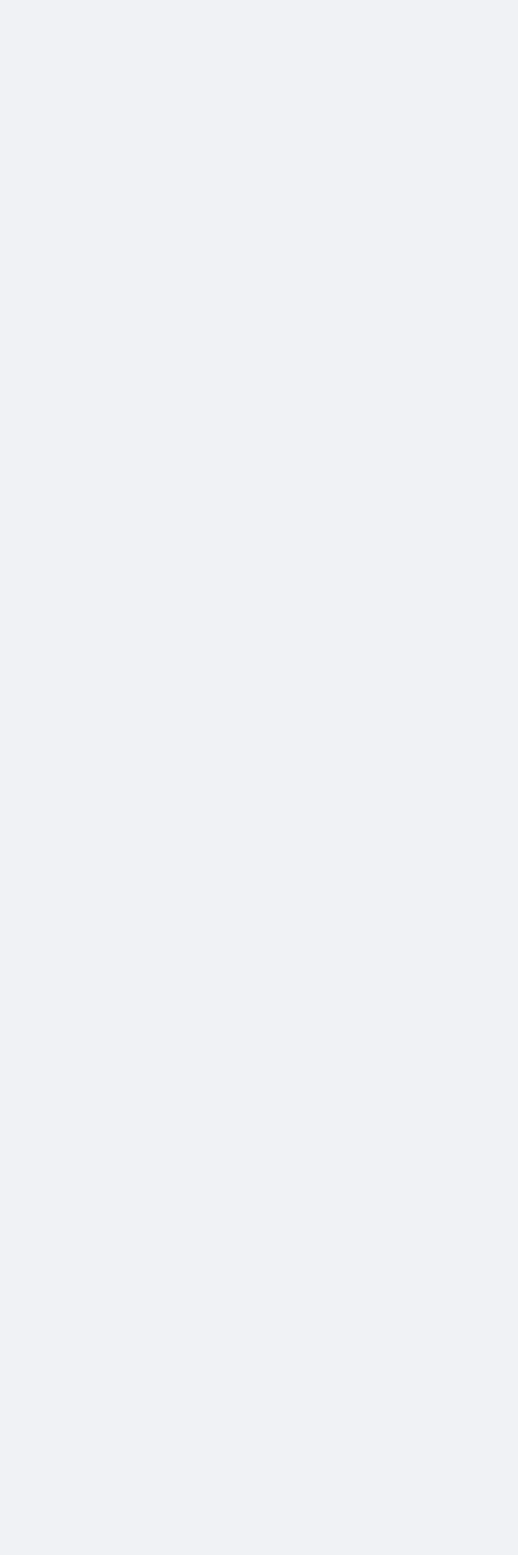
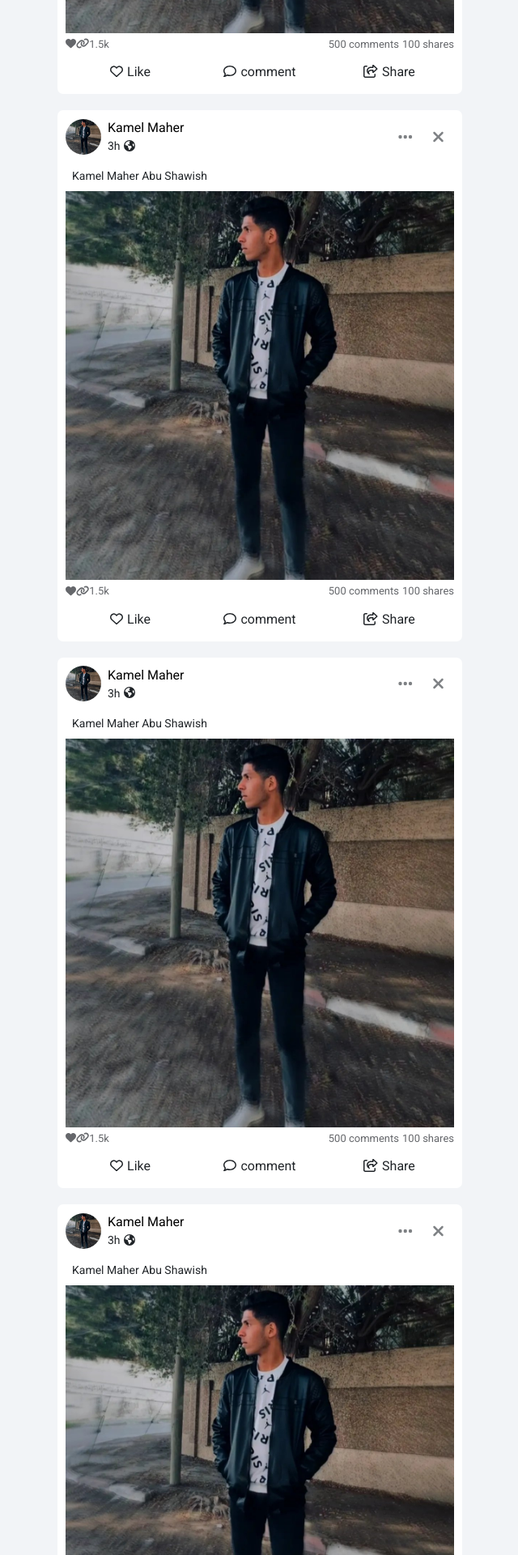
Before and after one commit to kamelmaher/SocialMediaApp, a React (Vite) app: page / in a window 1280 px wide. Shown: the part 2340-4260 px from the top of the page at 81% size, without its empty margins (282-922 px from the left). Before the commit the page ends 1797 px from the top, so only its background shows below. Built offline with nearby package versions, Linux system fonts and the light colour scheme.

Commit message:
Create Initial Files

```diff
--- a/src/components/HomePage/Home.tsx
+++ b/src/components/HomePage/Home.tsx
@@ -17,6 +17,21 @@
             <div>
                 <Post />
             </div>
+            <div>
+                <Post />
+            </div>
+            <div>
+                <Post />
+            </div>
+            <div>
+                <Post />
+            </div>
+            <div>
+                <Post />
+            </div>
+            <div>
+                <Post />
+            </div>
         </div>
     )
 }
--- a/src/components/HomePage/Post/Post.tsx
+++ b/src/components/HomePage/Post/Post.tsx
@@ -4,7 +4,7 @@
 import { NavLink } from "react-router-dom"
 import { faEarthAmerica, faEllipsis, faHeart, faLink, faXmark } from "@fortawesome/free-solid-svg-icons"
 import { faComment as messageIcon, faHeart as likeIcon, faShareSquare as shareIcon } from "@fortawesome/free-regular-svg-icons"
-import ReactType from "./reactType"
+import ReactType from "./ReactType"
 
 const Post = () => {
     const interacts = [{ title: "Like", icon: likeIcon }
```
Also changed, not shown: src/components/Suggested/Suggested.tsx (added, +9 -0 lines), src/components/Suggested/SuggestedContainer.tsx (added, +8 -0 lines).
